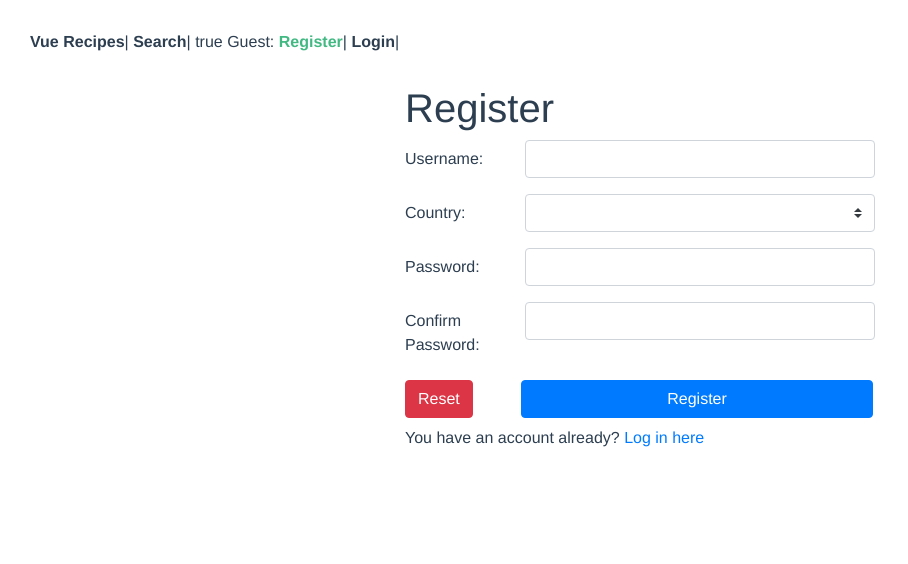
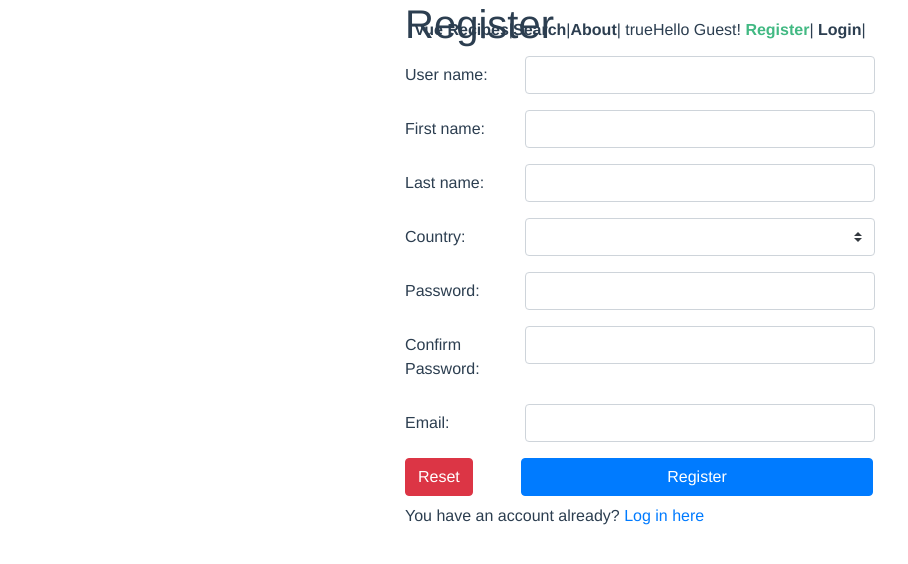
Before and after one commit to WED-2023/assignment2-1-206795429_209131952, a Vue app: page /#/register in a window 1280 px wide. Shown: the top 564 px of the page, without its empty margins (0-908 px from the left). Built offline with nearby package versions, Linux system fonts and the light colour scheme.

Commit message:
cold start

```diff
--- a/src/App.vue
+++ b/src/App.vue
@@ -1,17 +1,23 @@
 <template>
   <div id="app">
     <div id="nav">
+       <div class="nav-container">
         <router-link :to="{ name: 'main' }">Vue Recipes</router-link>|
         <router-link :to="{ name: 'search' }">Search</router-link>|
+        <router-link :to="{ name: 'about' }">About</router-link>|
         {{ !$root.store.username }}
         <span v-if="!$root.store.username">
-        Guest:
+          Hello Guest!
           <router-link :to="{ name: 'register' }">Register</router-link>|
           <router-link :to="{ name: 'login' }">Login</router-link>|
         </span>
         <span v-else>
-        {{ $root.store.username }}: <button @click="Logout">Logout</button>|
+          Hello {{username}}
+          {{ $root.store.username }}:
+          <button @click="Logout">Logout</button>|
+          <router-link :to="{ name: 'createnewrecipe' }">Create New Recipe</router-link>|
         </span>
+       </div>
     </div>
     <router-view />
   </div>
@@ -29,8 +35,10 @@ export default {
         this.$forceUpdate();
       });
    }
+
   }
 };
+
 </script>
 
 <style lang="scss">
@@ -45,7 +53,20 @@ export default {
 }
 
 #nav {
-  padding: 30px;
+  position: fixed;
+  display: flex;
+  width: 100%;
+  height: 60px;
+  z-index: 9999;
+  align-items: center;
+}
+.nav-container {
+  display: flex;
+  justify-content: space-between; /* Evenly distribute items across the width */
+  align-items: center;
+  max-width: 1200px; /* Limit the maximum width of the navigation */
+  margin: 0 auto; /* Center the navigation horizontally */
+  padding: 0 20px; /* Adjust padding as needed */
 }
 
 #nav a {
--- a/src/components/RecipePreview.vue
+++ b/src/components/RecipePreview.vue
@@ -13,6 +13,8 @@
       <ul class="recipe-overview">
         <li>{{ recipe.readyInMinutes }} minutes</li>
         <li>{{ recipe.aggregateLikes }} likes</li>
+        <li>{{ recipe.gluten }} gluten</li>
+        <li>{isFavorite ? '★' : '☆'}</li>
       </ul>
     </div>
   </router-link>
--- a/src/components/RecipePreviewList.vue
+++ b/src/components/RecipePreviewList.vue
@@ -41,7 +41,7 @@ export default {
         //   this.$root.store.server_domain + "/recipes/random",
         // );
 
-        const amountToFetch = 5; // Set this to how many recipes you want to fetch
+        const amountToFetch = 3; // Set this to how many recipes you want to fetch
         const response = mockGetRecipesPreview(amountToFetch);
 
 
--- /dev/null
+++ b/src/pages/AboutPage.vue
@@ -0,0 +1,5 @@
+<template>
+  <div class="container">
+    <h1 class="title">About</h1>
+  </div>
+</template>
--- a/src/pages/MainPage.vue
+++ b/src/pages/MainPage.vue
@@ -1,7 +1,13 @@
 <template>
   <div class="container">
+    <br>
+    <br>
     <h1 class="title">Main Page</h1>
+    <div class = "columns">
+      <div class = "left-column">
         <RecipePreviewList title="Randome Recipes" class="RandomRecipes center" />
+      </div>
+      <div class = "right-column">
         <router-link v-if="!$root.store.username" to="/login" tag="button">You need to Login to vue this</router-link>
         {{ !$root.store.username }}
         <RecipePreviewList
@@ -18,6 +24,8 @@
         >
           Centeredasdasdad
         </div>-->
+      </div>
+    </div>
   </div>
 </template>
 
@@ -42,4 +50,22 @@ export default {
   pointer-events: none;
   cursor: default;
 }
+.columns {
+  display: flex;
+  width: 100%;
+}
+
+.left-column,
+.right-column {
+  flex: 1;
+  padding: 20px;
+}
+
+.left-column {
+  border-right: 1px solid #ccc;
+}
+
+.RandomRecipes {
+  margin: 10px 0;
+}
 </style>
--- /dev/null
+++ b/src/pages/NewRecipePage.vue
@@ -0,0 +1,7 @@
+<template>
+  <div class="container">
+    <br>
+    <br>
+    <h1 class="title">New Recipe</h1>
+  </div>
+</template>
--- a/src/pages/RegisterPage.vue
+++ b/src/pages/RegisterPage.vue
@@ -2,10 +2,12 @@
   <div class="container">
     <h1 class="title">Register</h1>
     <b-form @submit.prevent="onRegister" @reset.prevent="onReset">
+
+
       <b-form-group
         id="input-group-username"
         label-cols-sm="3"
-        label="Username:"
+        label="User name:"
         label-for="username"
       >
         <b-form-input
@@ -15,13 +17,54 @@
           :state="validateState('username')"
         ></b-form-input>
         <b-form-invalid-feedback v-if="!$v.form.username.required">
-          Username is required
+          User name is required
         </b-form-invalid-feedback>
         <b-form-invalid-feedback v-else-if="!$v.form.username.length">
-          Username length should be between 3-8 characters long
+          User name length should be between 3-8 characters long
         </b-form-invalid-feedback>
         <b-form-invalid-feedback v-if="!$v.form.username.alpha">
-          Username alpha
+          User name alpha
+        </b-form-invalid-feedback>
+      </b-form-group>
+
+
+      <b-form-group
+        id="input-group-firstName"
+        label-cols-sm="3"
+        label="First name:"
+        label-for="firstName"
+      >
+        <b-form-input
+          id="firstname"
+          v-model="$v.form.firstName.$model"
+          type="text"
+          :state="validateState('firstName')"
+        ></b-form-input>
+        <b-form-invalid-feedback v-if="!$v.form.firstName.required">
+          First name is required
+        </b-form-invalid-feedback>
+        <b-form-invalid-feedback v-if="!$v.form.firstName.alpha">
+          First name alpha
+        </b-form-invalid-feedback>
+      </b-form-group>
+
+            <b-form-group
+        id="input-group-lastName"
+        label-cols-sm="3"
+        label="Last name:"
+        label-for="lastName"
+      >
+        <b-form-input
+          id="lastName"
+          v-model="$v.form.lastName.$model"
+          type="text"
+          :state="validateState('lastName')"
+        ></b-form-input>
+        <b-form-invalid-feedback v-if="!$v.form.lastName.required">
+          Last name is required
+        </b-form-invalid-feedback>
+        <b-form-invalid-feedback v-if="!$v.form.lastName.alpha">
+          Last name alpha
         </b-form-invalid-feedback>
       </b-form-group>
 
@@ -87,6 +130,23 @@
           v-else-if="!$v.form.confirmedPassword.sameAsPassword"
         >
           The confirmed password is not equal to the original password
+        </b-form-invalid-feedback>
+      </b-form-group>
+
+        <b-form-group
+        id="input-group-email"
+        label-cols-sm="3"
+        label="Email:"
+        label-for="email"
+      >
+        <b-form-input
+          id="email"
+          v-model="$v.form.email.$model"
+          type="text"
+          :state="validateState('email')"
+        ></b-form-input>
+            <b-form-invalid-feedback v-if="!$v.form.email.required">
+          Email is required
         </b-form-invalid-feedback>
       </b-form-group>
 
@@ -156,6 +216,14 @@ export default {
         length: (u) => minLength(3)(u) && maxLength(8)(u),
         alpha
       },
+        firstName: {
+        required,
+        alpha
+      },
+        lastName: {
+        required,
+        alpha
+      },
       country: {
         required
       },
@@ -166,6 +234,9 @@ export default {
       confirmedPassword: {
         required,
         sameAsPassword: sameAs("password")
+      },
+        email: {
+        required
       }
     }
   },
--- a/src/routes.js
+++ b/src/routes.js
@@ -13,6 +13,11 @@ const routes = [
     component: () => import("./pages/RegisterPage"),
   },
   {
+    path: "/about",
+    name: "about",
+    component: () => import("./pages/AboutPage"),
+  },
+  {
     path: "/login",
     name: "login",
     component: () => import("./pages/LoginPage"),
@@ -21,6 +26,11 @@ const routes = [
     path: "/search",
     name: "search",
     component: () => import("./pages/SearchPage"),
+  },
+  {
+    path: "/createnewrecipe",
+    name: "createnewrecipe",
+    component: () => import("./pages/NewRecipePage"),
   },
   {
     path: "   ",
```
Also changed, not shown: 29 other files (tests, documents, lock files or other folders). Lines whose indentation alone changed are shown as unchanged.
